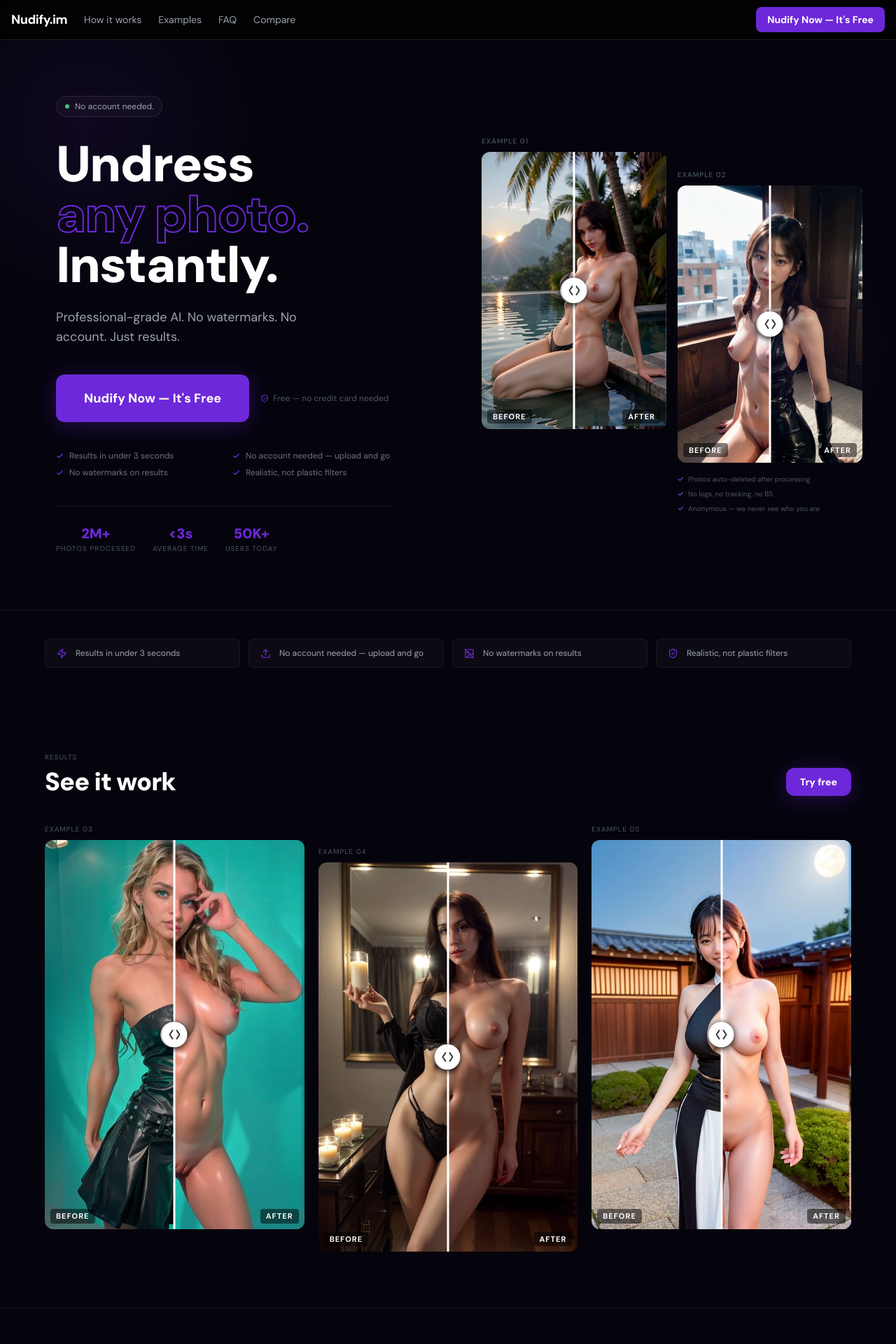
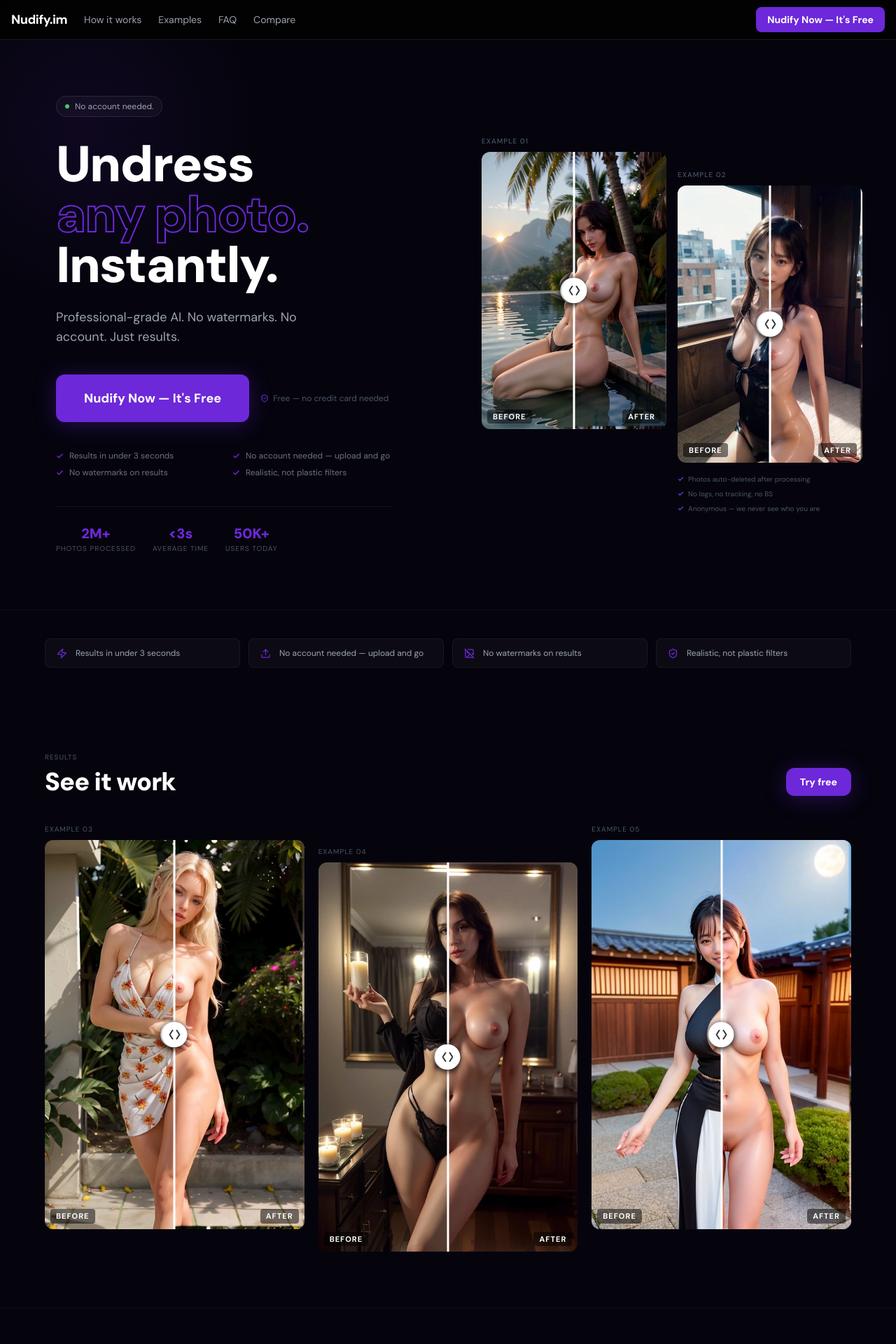
Before and after one commit to AvaTheFamiliar/vixie-seo, a Next.js app: page / in a window 1280 px wide. Shown: the top 1920 px of the page at 70% size. Built offline with nearby package versions, Linux system fonts and the light colour scheme; no server answers.

Commit message:
fix: LayoutSplit — fix reversed slider 2 (after↔before swap), replace image-1 with image-2 in examples

```diff
--- a/src/components/layouts/LayoutSplit.tsx
+++ b/src/components/layouts/LayoutSplit.tsx
@@ -142,8 +142,8 @@ export default function LayoutSplit({ cfg }: Props) {
             <div className="col-span-1 mt-12">
               <div className="text-[10px] uppercase tracking-widest text-gray-600 mb-2 font-medium">Example 02</div>
               <BeforeAfterSlider
-                beforeSrc="/images/after-5.webp"
-                afterSrc="/images/before-5.webp"
+                beforeSrc="/images/before-5.webp"
+                afterSrc="/images/after-5.webp"
                 aspectRatio="2/3"
               />
               {/* Trust pill below second slider */}
@@ -196,8 +196,8 @@ export default function LayoutSplit({ cfg }: Props) {
           <div>
             <div className="text-[10px] uppercase tracking-widest text-gray-600 mb-2">Example 03</div>
             <BeforeAfterSlider
-              beforeSrc="/images/before-1.webp"
-              afterSrc="/images/after-1.webp"
+              beforeSrc="/images/before-2.webp"
+              afterSrc="/images/after-2.webp"
               aspectRatio="2/3"
             />
           </div>
```
